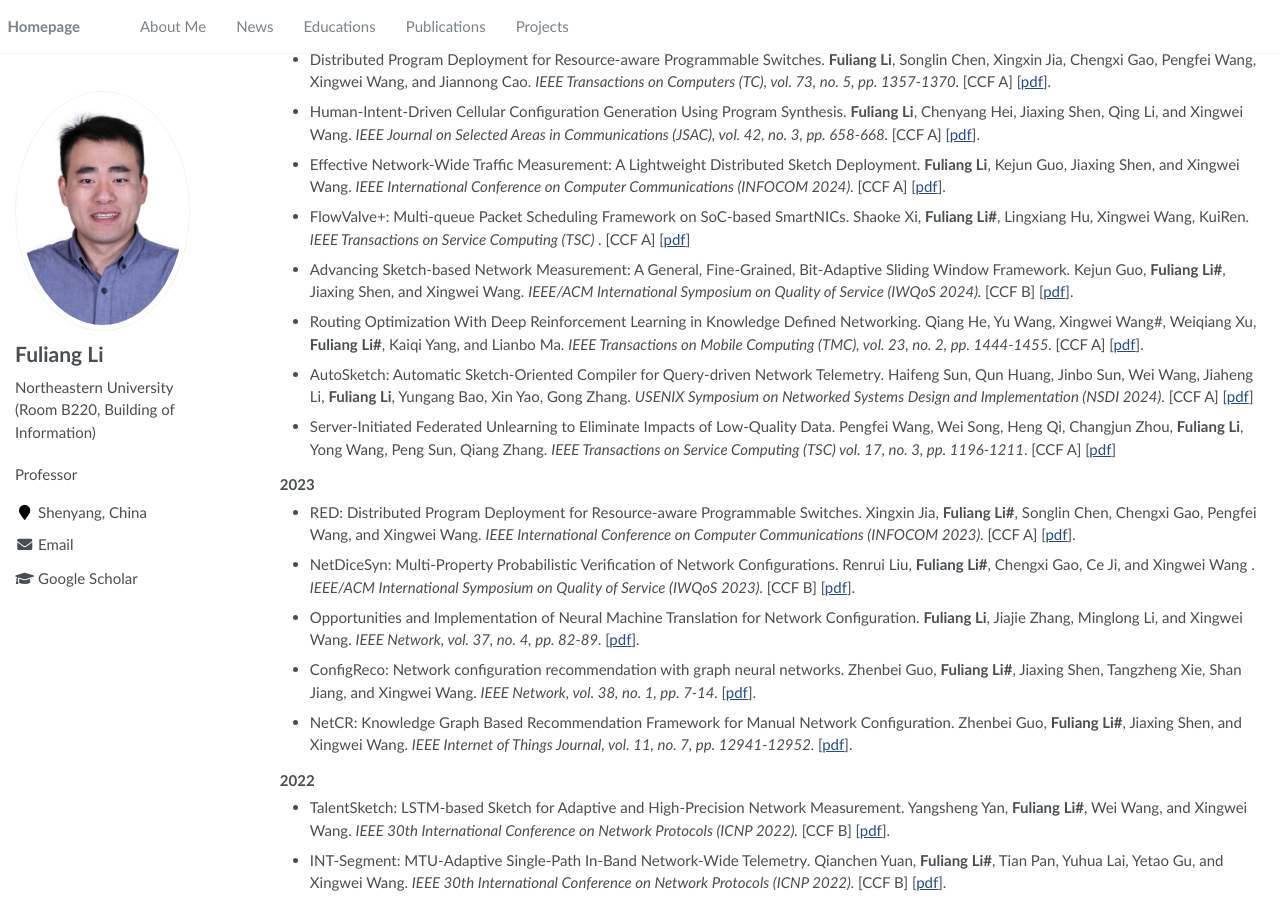
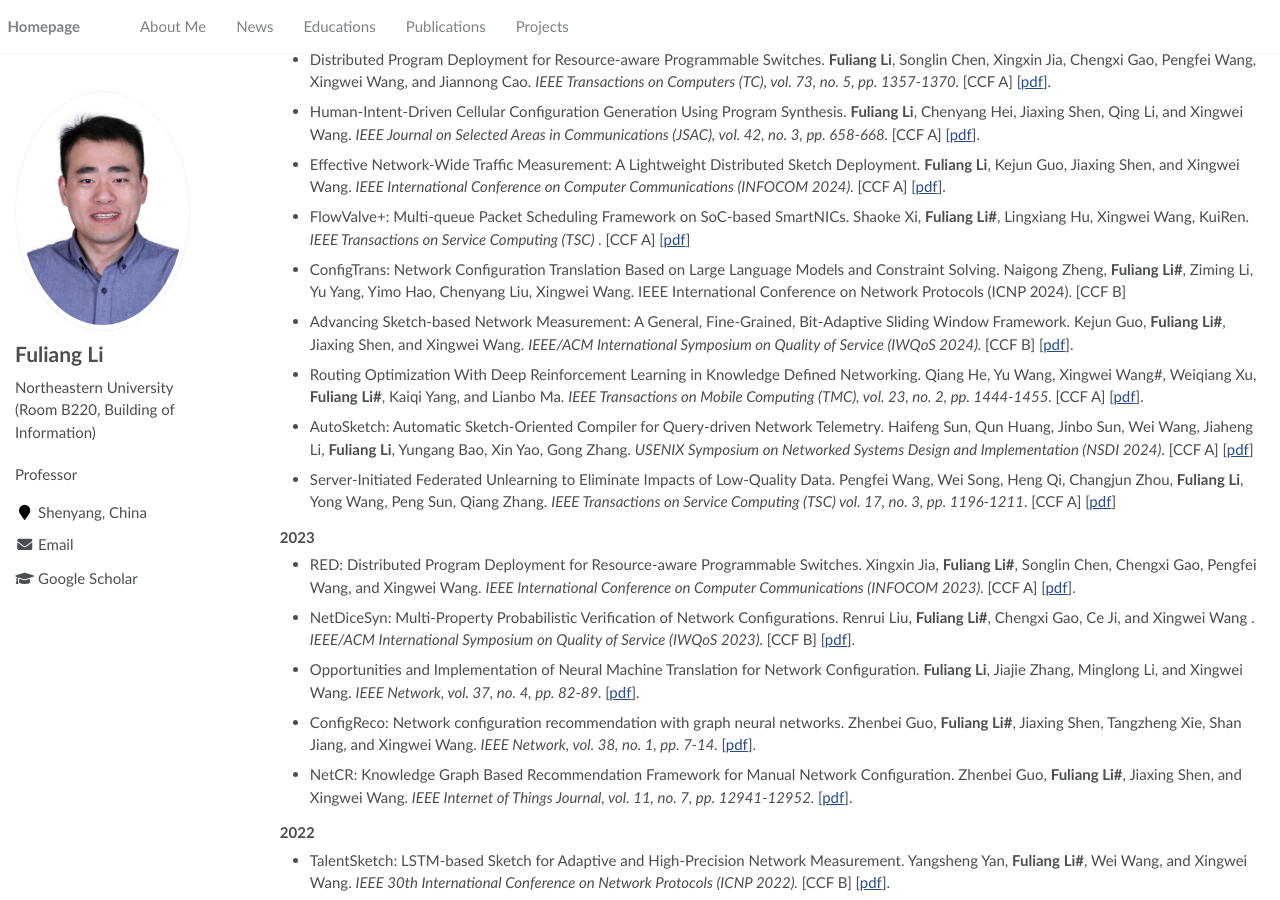
Before and after one commit to Fuliang-Li/Fuliang-Li.github.io, a Jekyll site: the page built from _pages/about.md, in a window 1280 px wide and 900 px high, scrolled down 686 px. Built offline with Jekyll 4.4.1, drawn with Linux system fonts in a browser that asks for light colours.

Commit message:
Update about.md

```diff
--- a/_pages/about.md
+++ b/_pages/about.md
@@ -41,6 +41,7 @@ Fuliang Li (李福亮), Professor of Northeastern University. I obtained my Bach
 - Human-Intent-Driven Cellular Configuration Generation Using Program Synthesis. <b>Fuliang Li</b>, Chenyang Hei, Jiaxing Shen, Qing Li, and Xingwei Wang. <i> IEEE Journal on Selected Areas in Communications (JSAC), vol. 42, no. 3, pp. 658-668. </i> [CCF A] [<A href="https://ieeexplore.ieee.org/abstract/document/10368062" target="_blank">pdf</A>].
 - Effective Network-Wide Traffic Measurement: A Lightweight Distributed Sketch Deployment. <b>Fuliang Li</b>, Kejun Guo, Jiaxing Shen, and Xingwei Wang. <i> IEEE International Conference on Computer Communications (INFOCOM 2024). </i>  [CCF A] [<A href="https://shenjiaxing.github.io/pdf/effectiveli2023.pdf" target="_blank">pdf</A>].
 - FlowValve+: Multi-queue Packet Scheduling Framework on SoC-based SmartNICs. Shaoke Xi, **Fuliang Li#**, Lingxiang Hu, Xingwei Wang, KuiRen. <i>  IEEE Transactions on Service Computing (TSC) </i>.  [CCF A]  [<A href="https://ieeexplore.ieee.org/document/10584149" target="_blank">pdf</A>]
+- ConfigTrans: Network Configuration Translation Based on Large Language Models and Constraint Solving. Naigong Zheng, **Fuliang Li#**, Ziming Li, Yu Yang, Yimo Hao, Chenyang Liu, Xingwei Wang. IEEE International Conference on Network Protocols (ICNP 2024).   [CCF B]
 - Advancing Sketch-based Network Measurement: A General, Fine-Grained, Bit-Adaptive Sliding Window Framework. Kejun Guo, <b>Fuliang Li#</b>, Jiaxing Shen, and Xingwei Wang. <i> IEEE/ACM International Symposium on Quality of Service (IWQoS 2024). </i>  [CCF B] [<A href="https://shenjiaxing.github.io/pdf/2024/advancingguo2024.pdf" target="_blank">pdf</A>].
 - Routing Optimization With Deep Reinforcement Learning in Knowledge Defined Networking. Qiang He, Yu Wang, Xingwei Wang#, Weiqiang Xu, <b>Fuliang Li#</b>, Kaiqi Yang, and Lianbo Ma. <i> IEEE Transactions on Mobile Computing (TMC), vol. 23, no. 2, pp. 1444-1455. </i> [CCF A] [<A href="https://ieeexplore.ieee.org/abstract/document/10012574" target="_blank">pdf</A>].
 - AutoSketch: Automatic Sketch-Oriented Compiler for Query-driven Network Telemetry. Haifeng Sun, Qun Huang, Jinbo Sun, Wei Wang, Jiaheng Li, **Fuliang Li**, Yungang Bao, Xin Yao, Gong Zhang. *USENIX Symposium on Networked Systems Design and Implementation (NSDI 2024)*.  [CCF A] [<A href="https://www.usenix.org/system/files/nsdi24-sun.pdf" target="_blank">pdf</A>]
```
